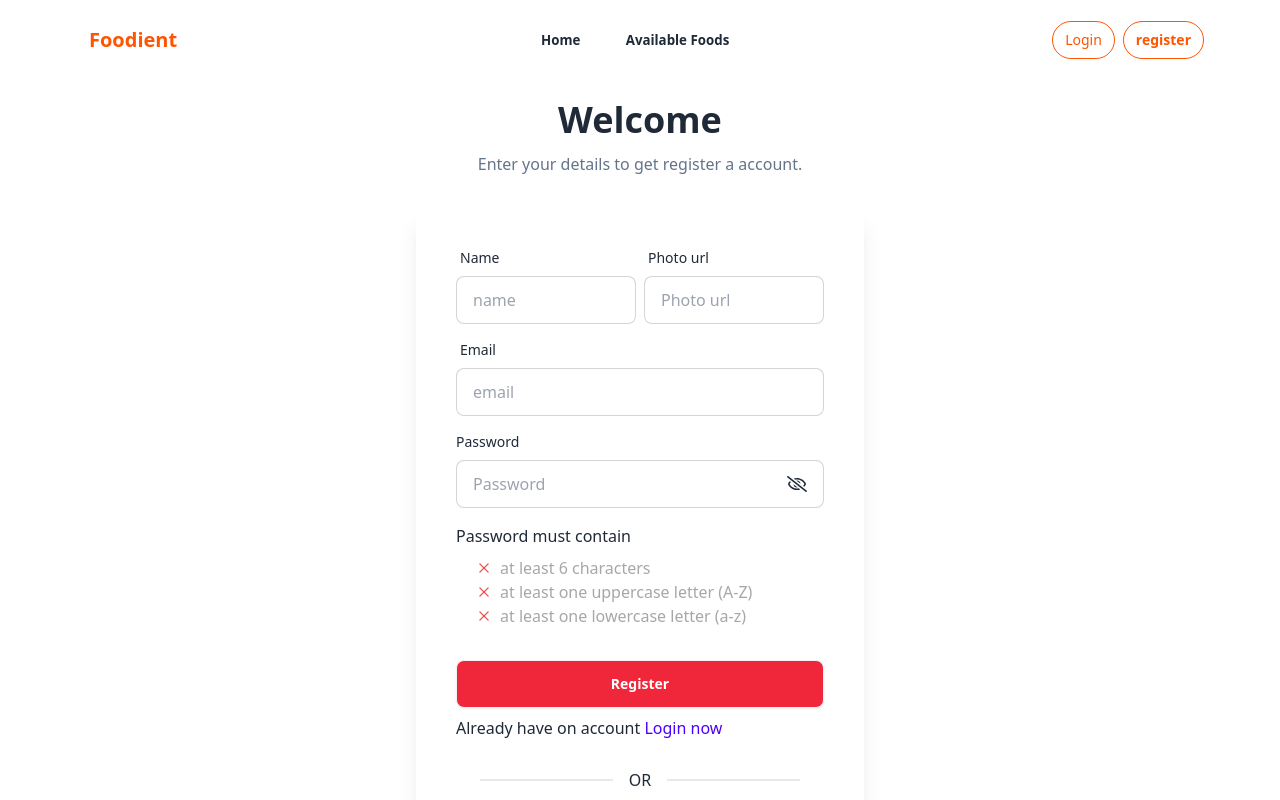
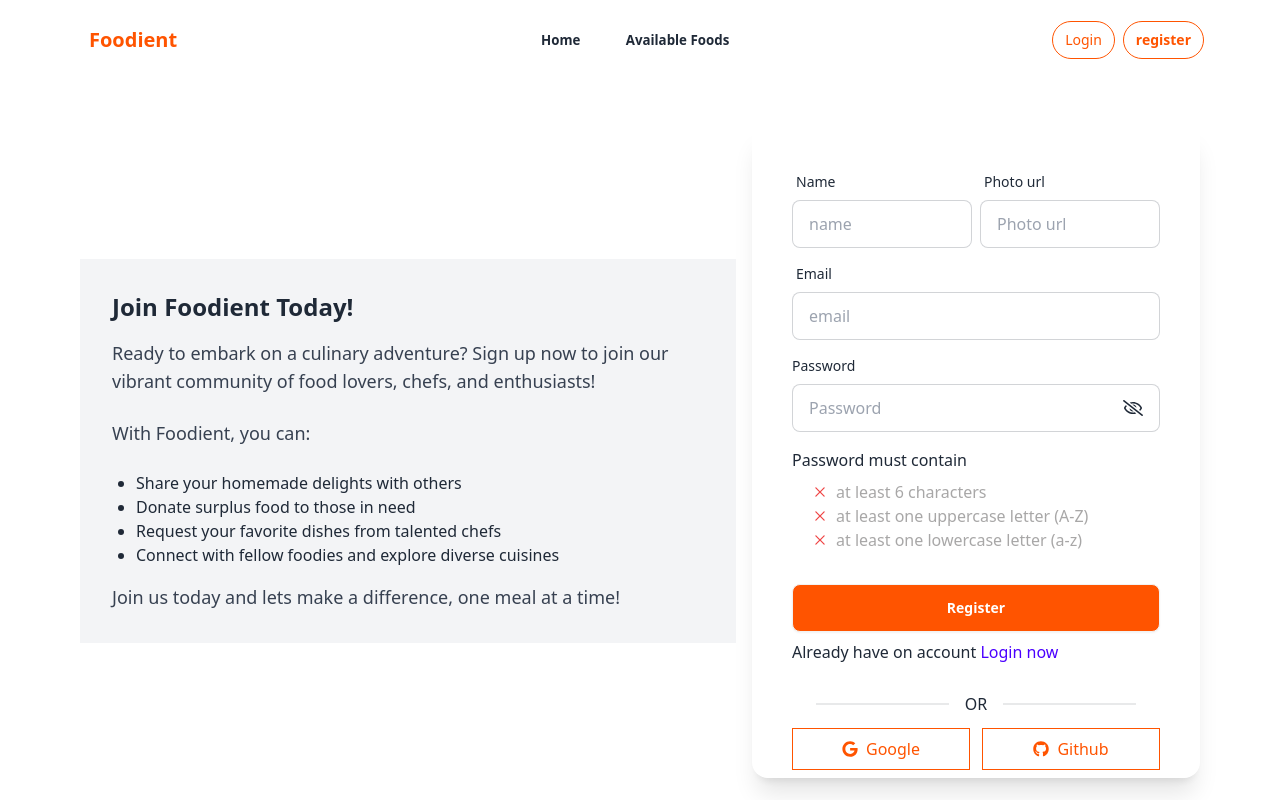
Before and after one commit to faysalsarker-dev/Foodient, a React (Vite) app: page /register in a window 1280 px wide. Shown: the top 800 px of the page. Built offline with nearby package versions, Linux system fonts and the light colour scheme; no server answers.

Commit message:
add one extra section

```diff
--- a/src/Page/Home/Home.jsx
+++ b/src/Page/Home/Home.jsx
@@ -5,6 +5,7 @@
 import { useQuery } from "@tanstack/react-query";
 import animetionLoading from "../../../public/loading.json";
 import Lottie from "lottie-react";
+import { Link } from "react-router-dom";
 
 const Home = () => {
   const axiosSecure = useAxios();
@@ -55,6 +56,54 @@
           <HomeCard key={pd._id} pd={pd}></HomeCard>
         ))}
       </div>
+
+<div className="bg-[#8e5234] h-[400px] my-20 rounded-lg  bg-contain bg-center" style={{
+            backgroundImage: `linear-gradient(rgba(0, 0, 0, 0.5), rgba(0, 0, 0, 0.5)), url("https://img.freepik.com/premium-photo/currywurst-is-fast-food-dish-german-origin_891336-60854.jpg?w=1060")`
+          }}>
+
+{/* <div className="w-full h-full  rounded-lg" >
+
+
+          </div> */}
+
+</div>
+
+
+
+
+
+
+      <div className="grid md:grid-cols-2 grid-cols-1 mt-10">
+
+
+      <div className=" p-8">
+      <h2 className="text-2xl font-bold mb-4 border-l-[#FF5400] border-l-2 pl-3">Join Foodient Today!</h2>
+      <p className="text-lg text-gray-700 mb-6">Ready to embark on a culinary adventure? Sign up now to join our vibrant community of food lovers, chefs, and enthusiasts!</p>
+      <p className="text-lg text-gray-700 mb-6">With Foodient, you can:</p>
+      <ul className="list-disc pl-6">
+        <li>Share your homemade delights with others</li>
+        <li>Donate surplus food to those in need</li>
+        <li>Request your favorite dishes from talented chefs</li>
+        <li>Connect with fellow foodies and explore diverse cuisines</li>
+      </ul>
+      <p className="text-lg text-gray-700 mt-4">Join us today and lets make a difference, one meal at a time!</p>
+     <Link to='/register'>
+        <button className="btn mt-4 bg-[#FF5400] text-white">Sing up now</button>
+        </Link>
+      </div>
+
+
+
+
+
+
+
+
+
+        <div className=" p-4">
+          <img className="w-full" src="https://img.freepik.com/premium-vector/france-cuisine-vector-french-food-round-frame_8071-41013.jpg?w=740" alt="" />
+        </div>
+      </div>
     </div>
   );
 };
--- a/src/Page/register/Register.jsx
+++ b/src/Page/register/Register.jsx
@@ -127,15 +127,23 @@
 
 
     return (
-        <div className="flex justify-center flex-col items-center my-5">
+        <div className="flex justify-center gap-4 items-center my-5">
                   <Helmet>
         <title>Foodient | Register</title>
 
       </Helmet>
-               <div className=" space-y-3">
-                    <h2 className="text-center text-4xl font-extrabold">Welcome</h2>
-                    <h4 className="text-center text-slate-500">Enter your details to get register a account.</h4>
-                </div>
+      <div className="bg-gray-100 p-8">
+      <h2 className="text-2xl font-bold mb-4">Join Foodient Today!</h2>
+      <p className="text-lg text-gray-700 mb-6">Ready to embark on a culinary adventure? Sign up now to join our vibrant community of food lovers, chefs, and enthusiasts!</p>
+      <p className="text-lg text-gray-700 mb-6">With Foodient, you can:</p>
+      <ul className="list-disc pl-6">
+        <li>Share your homemade delights with others</li>
+        <li>Donate surplus food to those in need</li>
+        <li>Request your favorite dishes from talented chefs</li>
+        <li>Connect with fellow foodies and explore diverse cuisines</li>
+      </ul>
+      <p className="text-lg text-gray-700 mt-4">Join us today and lets make a difference, one meal at a time!</p>
+    </div>
              <div className="card  w-full max-w-md  my-6 shadow-xl p-2 ">
 
                 <form onSubmit={handleRegister} className="card-body">
@@ -191,7 +199,7 @@
                     </div>
 
                     <div className="form-control mt-6">
-                        <button className="btn bg-[#F0273B]  text-white">Register</button>
+                        <button className="btn bg-[#FF5400]   text-white">Register</button>
                     </div>
                     <p>Already have on account <Link to='/login' className=" link link-hover text-primary">Login now</Link></p>
                 </form>
@@ -199,8 +207,8 @@
                 <div className=" px-14 -mt-4"> <div className="divider">OR</div></div>
                 <div className="grid grid-cols-2 gap-3  px-8">
 
-                    <div onClick={handleGoogle} className="flex gap-2 items-center text-center justify-center border border-black p-2  cursor-pointer" > <FaGoogle /> Google</div>
-                    <div onClick={handleGithub} className="flex gap-2 items-center text-center justify-center border border-black p-2  cursor-pointer" > <FaGithub /> Github</div>
+                    <div onClick={handleGoogle} className="flex gap-2 items-center text-center justify-center border border-[#FF5400] text-[#FF5400]  p-2  cursor-pointer" > <FaGoogle /> Google</div>
+                    <div onClick={handleGithub} className="flex gap-2 items-center text-center justify-center border border-[#FF5400] text-[#FF5400] p-2  cursor-pointer" > <FaGithub /> Github</div>
 
                 </div>
             </div>
--- a/src/component/Slider.jsx
+++ b/src/component/Slider.jsx
@@ -41,6 +41,15 @@
 
         <SwiperSlide>
           <div className="w-full h-full bg-cover bg-center rounded-lg" style={{
+            backgroundImage: `linear-gradient(rgba(0, 0, 0, 0.5), rgba(0, 0, 0, 0.5)), url("https://img.freepik.com/premium-photo/currywurst-is-fast-food-dish-german-origin_891336-60854.jpg?w=1060")`
+          }}>
+
+
+          </div>
+        </SwiperSlide>
+
+        <SwiperSlide>
+          <div className="w-full h-full bg-cover bg-center rounded-lg" style={{
             backgroundImage: `linear-gradient(rgba(0, 0, 0, 0.5), rgba(0, 0, 0, 0.5)), url("https://img.freepik.com/free-photo/fresh-pasta-with-hearty-bolognese-parmesan-cheese-generated-by-ai_188544-9469.jpg?t=st=1715349866~exp=1715353466~hmac=24d8bfdc167299ebc2b5d936efb77a5f09bcd8ae0d7771d126f68337b274f148&w=1060")`
           }}>
 
```
